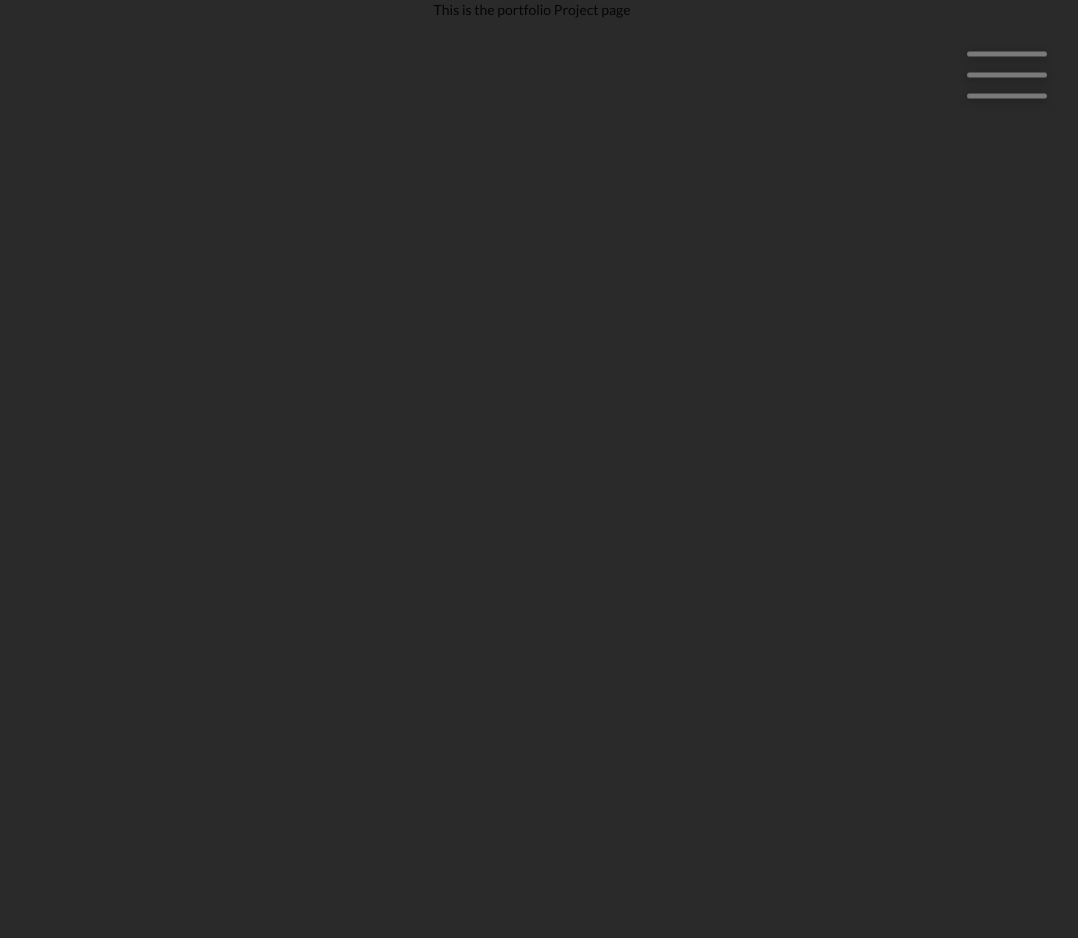
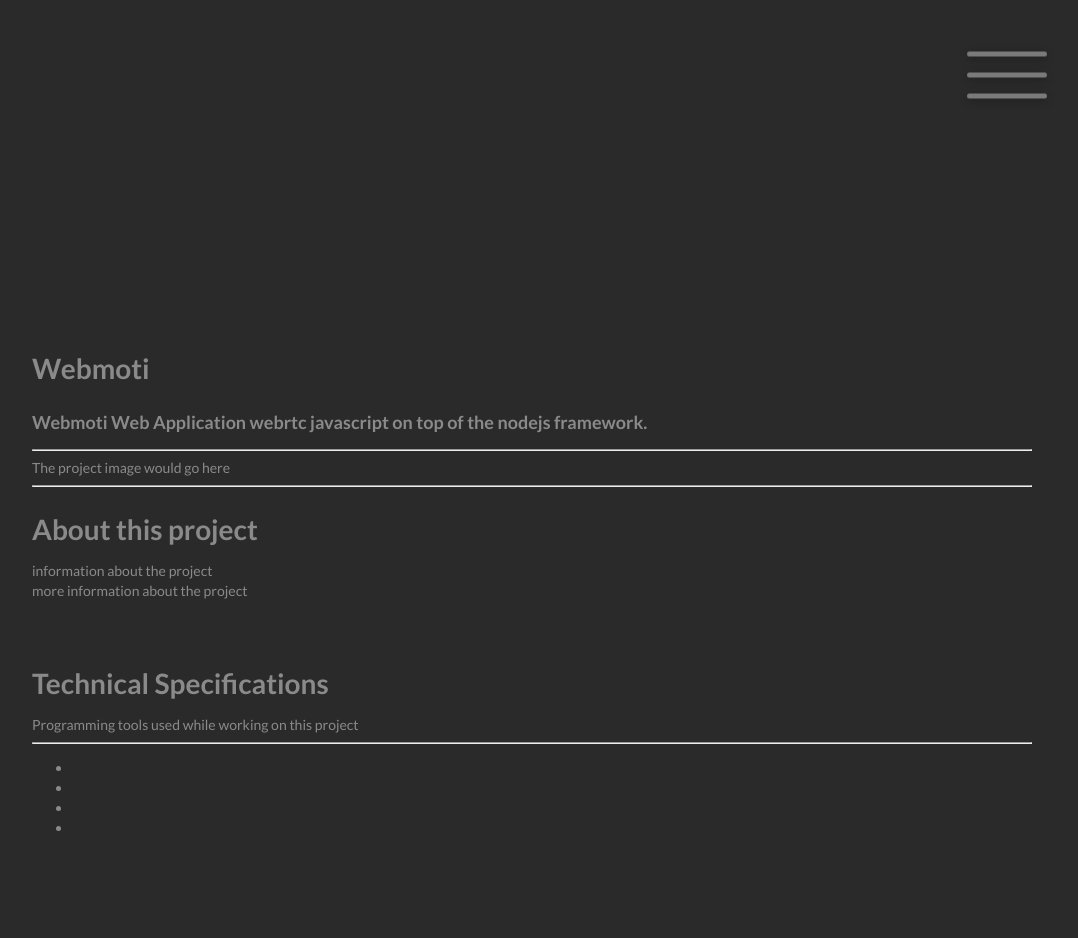
Before and after one commit to Garabed96/Garabed96.github.io, a React (Create React App) app in the folder frontend/: page /webmoti-project in a window 1280 px wide. Shown: the top 938 px of the page, without its empty margins (108-1186 px from the left). Before the commit the page ends 800 px from the top, so only its background shows below. Built offline with nearby package versions, Linux system fonts and the light colour scheme.

Commit message:
project description templating 1/2

```diff
--- a/frontend/src/App.js
+++ b/frontend/src/App.js
@@ -6,7 +6,8 @@ import Contact from "./components/Contact";
 import './appStyles.css';
 import GreetingsPage from "./components/GreetingsPage";
 import BurgerMenu, {About, ContactMe} from "./animations/BurgerMenu";
-import {Portfolio, WebmotiProject, CappyProject, ThieveryProject, ProjectProject} from "./components/PortfolioPage";
+import {Portfolio, CappyProject, ThieveryProject, ProjectProject} from "./components/PortfolioPage";
+import { WebmotiProject } from "./components/WebmotiProject"
 import { BrowserRouter, Route } from 'react-router-dom';
 
 
--- a/frontend/src/components/PortfolioPage.js
+++ b/frontend/src/components/PortfolioPage.js
@@ -15,7 +15,7 @@ export const Portfolio = () => {
             <div className="portfolioPageStylingGrid ui two column grid">
                 <div className="column smallScreenOpt" >
                     <a href="/webmoti-project" >
-                    <div className="ui fluid card">
+                    <div className="ui card">
                         <div className="image">
                             <img className="imageStyling" alt="webmoti image placeholder" src={WebmotiImage} />
                         </div>
@@ -27,7 +27,7 @@ export const Portfolio = () => {
                 </div>
                 <div className="column smallScreenOpt">
                     <a href="cappy-project" >
-                    <div className="ui fluid card">
+                    <div className="ui card">
                         <div className="image">
                             <img className="imageStyling" src={CappyImage} alt="Cappy Project display" />
                         </div>
@@ -40,7 +40,7 @@ export const Portfolio = () => {
                 <div className="column smallScreenOpt">
                     <a href="thievery-project">
 
-                        <div className="ui fluid card">
+                        <div className="ui card">
                             <div className="image">
                                 <img className="imageStyling" src={ThieveryImage} alt="Thievery gameplay image" />
                             </div>
@@ -52,7 +52,7 @@ export const Portfolio = () => {
                 </div>
                 <div className="column smallScreenOpt">
                     <a href="project-project">
-                        <div className="ui fluid card">
+                        <div className="ui card">
                             <div className="image">
                                 <img className="imageStyling" src={PortfolioImage} alt="Portfolio Image displaying project" />
                             </div>
@@ -62,17 +62,11 @@ export const Portfolio = () => {
                         </div>
                     </a>
                 </div>
-
             </div>
         </div>
     );
 }
 
-export const WebmotiProject = () => {
-    return(
-            <div>This is the portfolio Project page</div>
-        );
-}
 
 
 
--- /dev/null
+++ b/frontend/src/components/WebmotiProject.js
@@ -0,0 +1,30 @@
+import React from "react";
+import "./WebmotiStyle.scss"
+
+export const WebmotiProject = () => {
+    return(
+        <div className="webmoti-page-content">
+            <h1>Webmoti</h1>
+            <h3>Webmoti Web Application webrtc javascript on top of the nodejs framework. </h3>
+            <hr />
+            <p>The project image would go here </p>
+            <hr />
+            <h1>About this project</h1>
+            <p>information about the project</p>
+            <p>more information about the project</p>
+            <br />
+            <br />
+            <h1>Technical Specifications</h1>
+            <p>Programming tools used while working on this project</p>
+            <hr />
+            <ul>
+                <li></li>
+                <li></li>
+                <li></li>
+                <li></li>
+            </ul>
+
+            <h1 style={{"paddingTop": "5rem"}}>Comment section here...</h1>
+        </div>
+        );
+}
--- /dev/null
+++ b/frontend/src/components/WebmotiStyle.scss
@@ -0,0 +1,12 @@
+body{
+
+  color: #8a8a8a;
+
+}
+
+.webmoti-page-content{
+  transform: translateY(15rem);
+  text-align: left;
+  margin: 5rem;
+  padding: 5rem;
+}
--- a/frontend/src/components/portfolioStyle.scss
+++ b/frontend/src/components/portfolioStyle.scss
@@ -19,7 +19,7 @@
 
 .ui.fluid.card{
   //width: 500px;
-  margin: auto;
+  margin: auto !important;
   cursor: pointer;
 }
 
@@ -29,9 +29,9 @@
 
 // Optimization for smaller screens
 
-@media (max-width: 2200px){
+@media (max-width: 1200px){
   .column{
-    width: 50% !important;
+    width: 100% !important;
     padding: 2rem;
   }
 }
```
